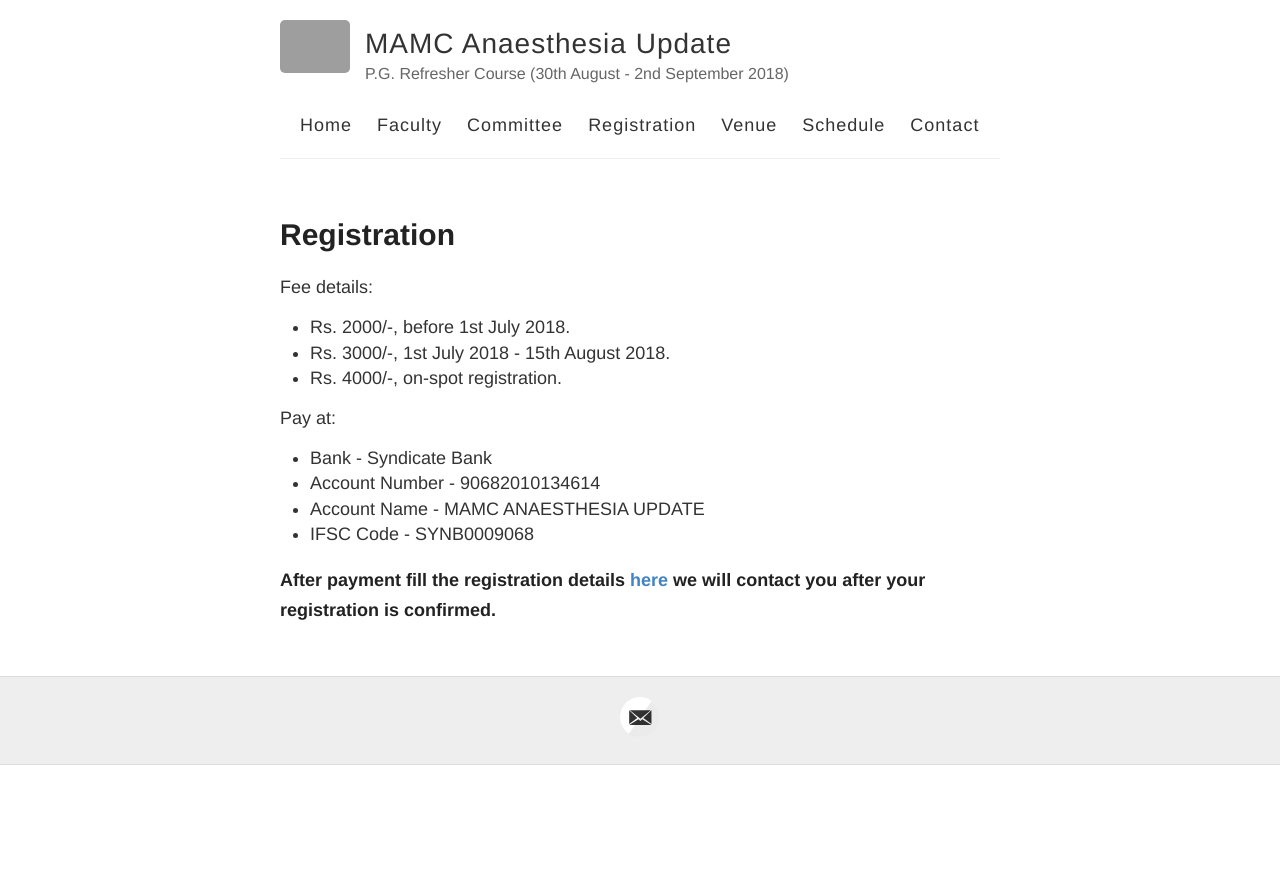
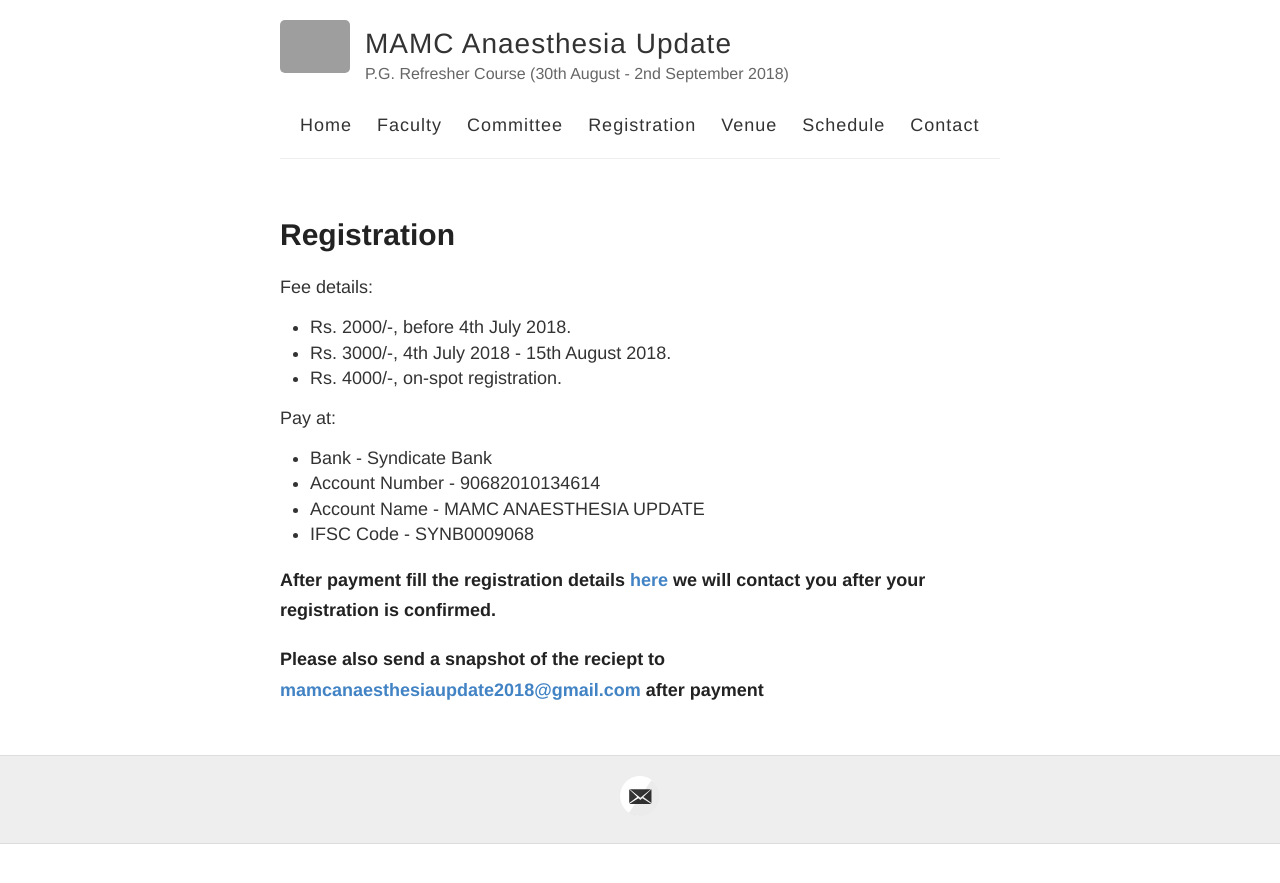
Before and after one commit to manofcomputer/manofcomputer.github.io, a Jekyll site: the page built from registration.md, in a window 1280 px wide. Shown: the top 883 px of the page. Built offline with Jekyll 4.4.1, drawn with Linux system fonts in a browser that asks for light colours; grey boxes are pictures that could not be loaded.

Commit message:
Change Rs. 2000 date and added note for sending snapshot

```diff
--- a/registration.md
+++ b/registration.md
@@ -5,8 +5,8 @@ permalink: /registration/
 ---
 
 Fee details:
-- Rs. 2000/-, before 1st July 2018.
-- Rs. 3000/-, 1st July 2018 - 15th August 2018.
+- Rs. 2000/-, before 4th July 2018.
+- Rs. 3000/-, 4th July 2018 - 15th August 2018.
 - Rs. 4000/-, on-spot registration.
 
 Pay at:
@@ -16,3 +16,5 @@ Pay at:
 - IFSC Code      - SYNB0009068
 
 ##### After payment fill the registration details [here](https://goo.gl/forms/Zzoy8XcSZJkKDtBm1){:target="_blank"} we will contact you after your registration is confirmed.
+
+##### Please also send a snapshot of the reciept to [mamcanaesthesiaupdate2018@gmail.com](mailto:mamcanaesthesiaupdate2018@gmail.com) after payment
```
